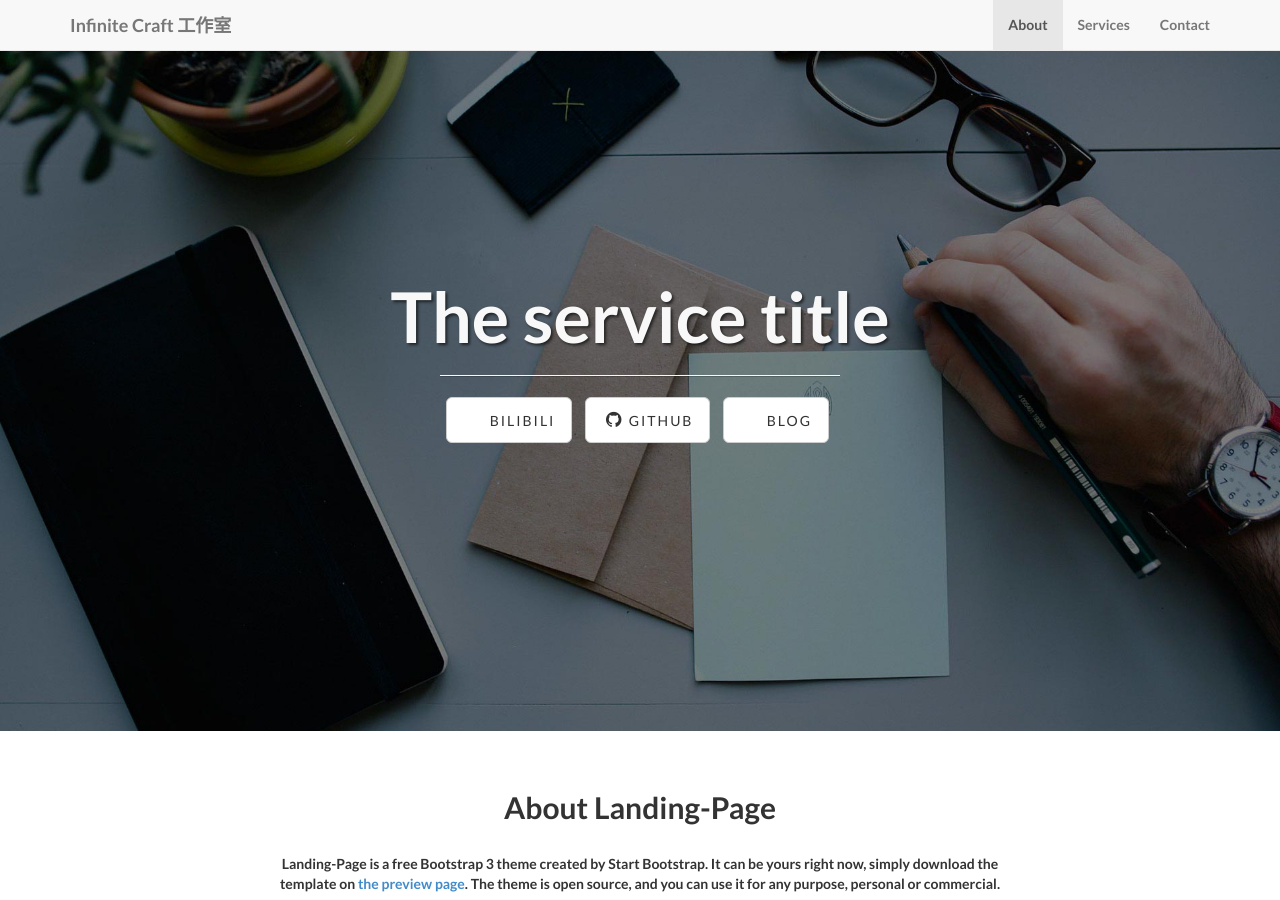
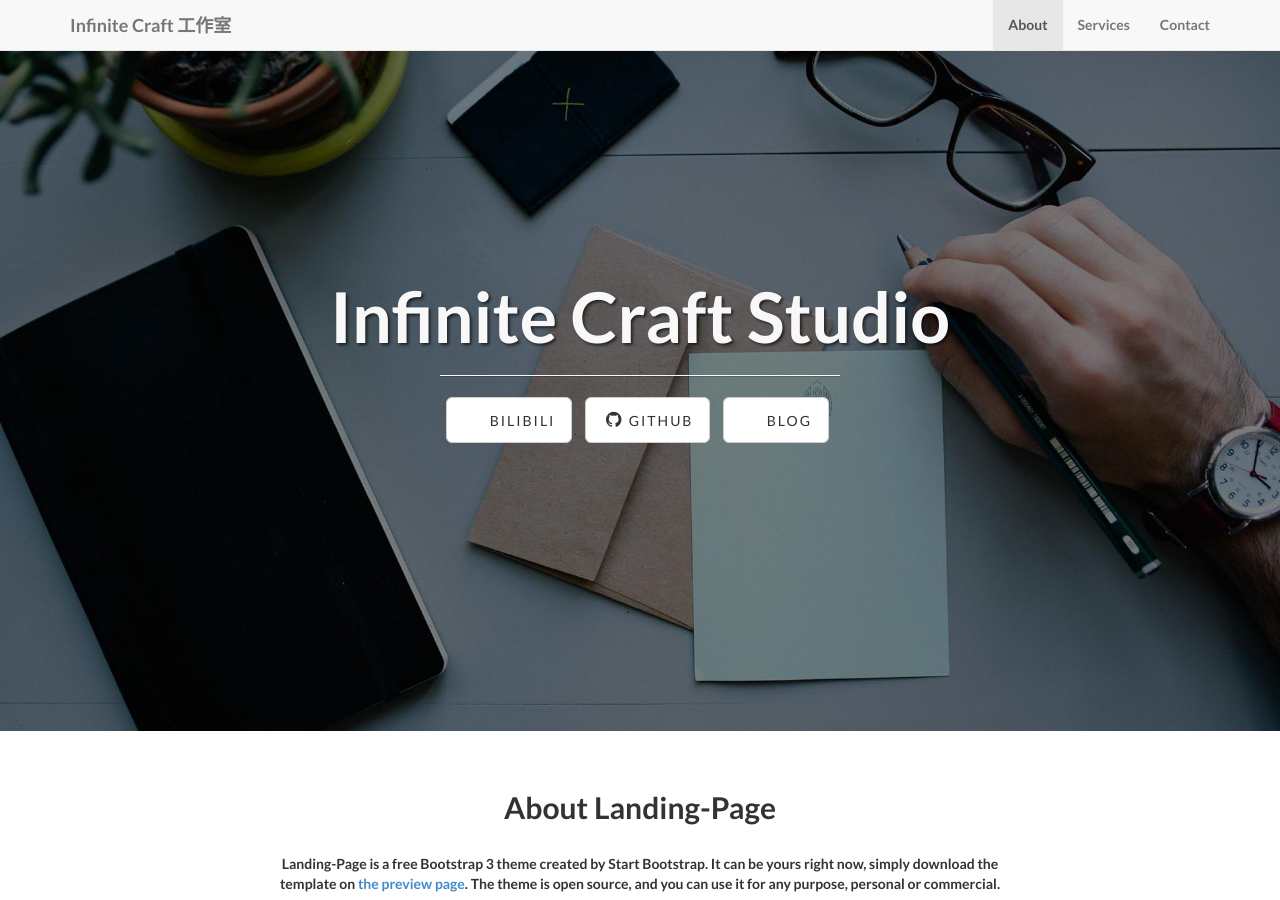
Before and after one commit to MrKarro/infinite-craft-landing-page, a Jekyll site: the page built from index.html, in a window 1280 px wide and 900 px high. Built offline with Jekyll 4.4.1, drawn with Linux system fonts in a browser that asks for light colours.

Commit message:
更新了 index.html

```diff
--- a/index.html
+++ b/index.html
@@ -2,6 +2,6 @@
 layout: default
 img: ipad.png
 category: Services
-title: The service title
+title: Infinite Craft Studio
 ---
 The description of this service
```
